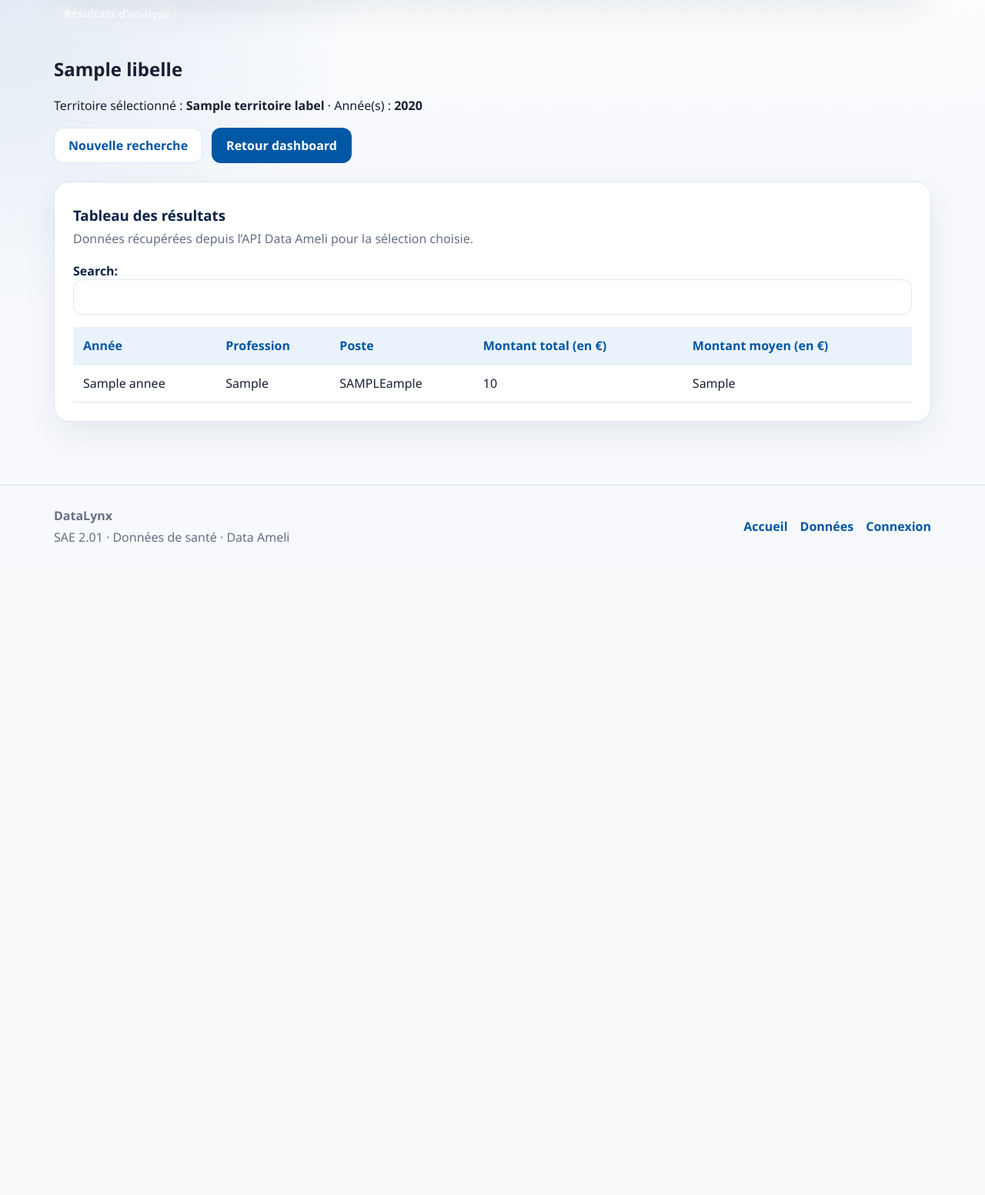
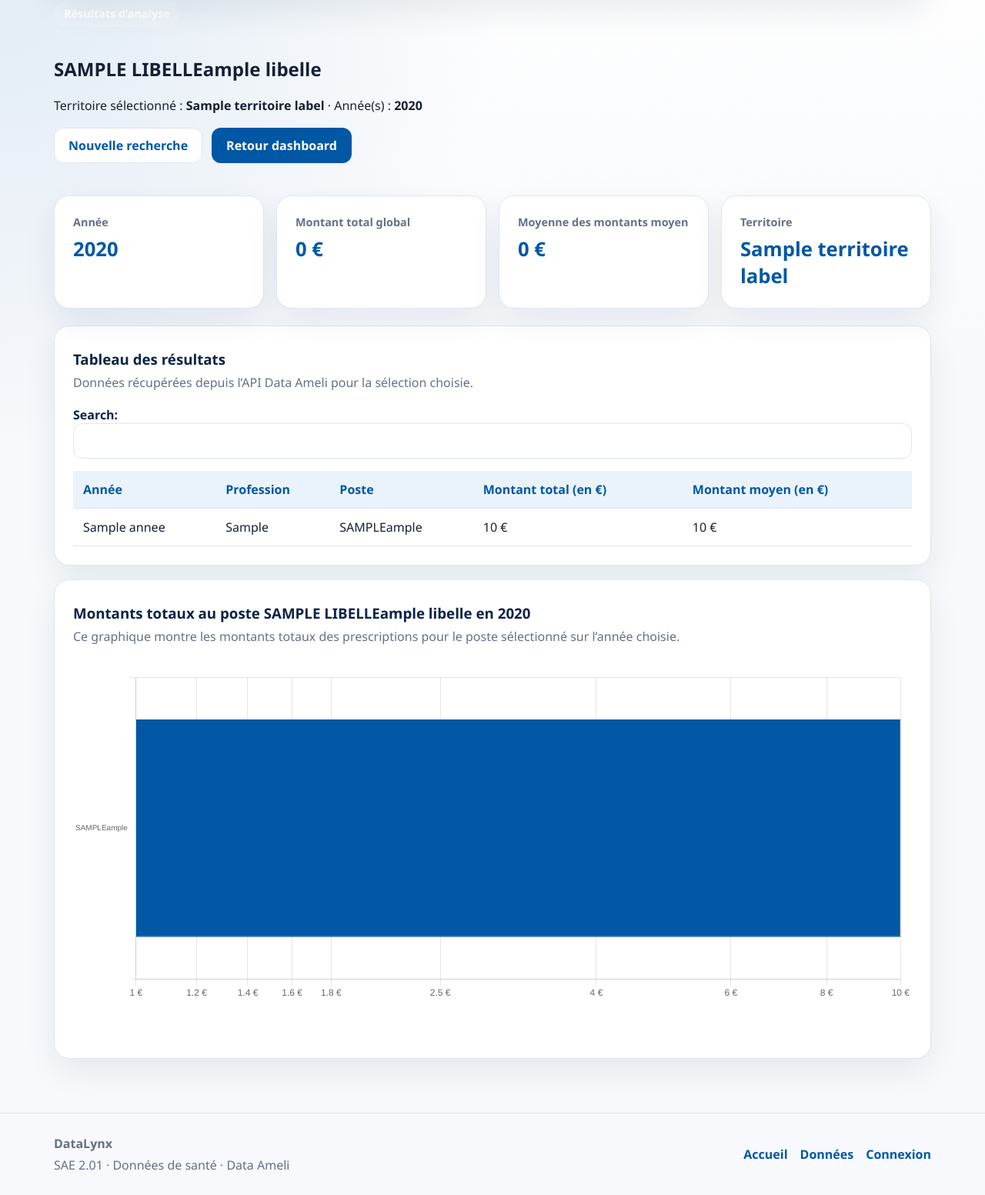
Before and after one commit to ThunderJoy61/S201-git, a Flask app: template templates/prescriptionsr.html in a window 1280 px wide. Shown: the part 90-1643 px from the top of the page at 77% size. Before the commit the page ends 795 px from the top, so only its background shows below. Run offline with Flask 3, Linux system fonts and the light colour scheme; the template is opened without the code that fills it: most values are stand-ins (such as "Sample title", 1, 10 or a date in 2020).

Commit message:
Ajout des kpi et modification du graphique dans la page prescriptions

```diff
--- a/services/ameli_api.py
+++ b/services/ameli_api.py
@@ -140,6 +140,6 @@
                 "select": "annee, profession_sante,libelle_poste_prescription,montant_total_prescription_integer,montant_moyen_prescription_integer",
                 "where": where,
                 "limit": 100,
-                "order_by": "annee",
+                "order_by": "montant_total_prescription_integer DESC",
             },
         )
--- a/templates/prescriptionsr.html
+++ b/templates/prescriptionsr.html
@@ -8,7 +8,7 @@
 <section class="hero">
     <div>
         <span class="hero-badge">Résultats d’analyse</span>
-        <h2>{{ prescriptions.libelle|capitalize }}</h2>
+        <h2>{{ prescriptions.libelle[0]|upper }}{{ prescriptions.libelle[1:] }}</h2>
         <p>
             Territoire sélectionné :
             <strong>{{ territoire_label }}</strong>
@@ -29,6 +29,27 @@
 </section>
 
 {% if resultats %}
+<section class="kpi-grid">
+    <div class="kpi-card">
+        <span class="kpi-label">Année</span>
+        <strong>{{ year }}</strong>
+    </div>
+
+    <div class="kpi-card">
+        <span class="kpi-label">Montant total global</span>
+        <strong>{{ "{:,}".format(montant_total_global|int).replace(",", " ") }} €</strong>
+    </div>
+
+    <div class="kpi-card">
+        <span class="kpi-label">Moyenne des montants moyen</span>
+        <strong>{{ "{:,}".format(montant_moyen_global|int).replace(",", " ") }} €</strong>
+    </div>
+
+    <div class="kpi-card">
+        <span class="kpi-label">Territoire</span>
+        <strong>{{ territoire_label }}</strong>
+    </div>
+</section>
 {% endif %}
 
 <section class="card">
@@ -57,10 +78,10 @@
                     {% for r in resultats %}
                         <tr>
                             <td>{{ r.annee|string|truncate(10, True, '') }}</td>
-                            <td>{{ r.profession_sante|capitalize }}</td>
+                            <td>{{ r.profession_sante }}</td>
                             <td>{{ r.libelle_poste_prescription[0]|upper }}{{ r.libelle_poste_prescription[1:] }}</td>
-                            <td> {{ r.montant_total_prescription_integer }}</td>
-                            <td>{{ r.montant_moyen_prescription_integer }}</td>
+                            <td>{{ "{:,}".format(r.montant_total_prescription_integer|int).replace(",", " ") }} €</td>
+                            <td>{{ "{:,}".format(r.montant_moyen_prescription_integer|int).replace(",", " ") }} €</td>
                         </tr>
                     {% endfor %}
                 </tbody>
@@ -90,4 +111,82 @@
         </div>
     {% endif %}
 </section>
+<section class="card">
+    <div class="section-title">
+        <div>
+            <h3>Montants totaux au poste {{ prescriptions.libelle[0]|upper }}{{ prescriptions.libelle[1:] }} en {{ year }}</h3>
+            <p>
+                Ce graphique montre les montants totaux des prescriptions pour le poste sélectionné sur l’année choisie.
+            </p>
+        </div>
+    </div>
+    <div style="max-width: 1100px; height: 450px; margin: 30px auto;">
+        <canvas id="graphiqueHorizontal"></canvas>
+    </div>
+</section>
+<script src="https://cdn.jsdelivr.net/npm/chart.js"></script>
+
+<script>
+    document.addEventListener("DOMContentLoaded", function () {
+        const labelsPrescriptions = [{% for r in resultats %}"{{ r.profession_sante[0]|upper }}{{ r.profession_sante[1:] }}",{% endfor %}];
+
+        const montantsTotaux = [{% for r in resultats %}{{ r.montant_total_prescription_integer or 0 }},{% endfor %}];
+
+        const ctx = document.getElementById('graphiqueHorizontal').getContext('2d');
+
+        new Chart(ctx, {
+            type: 'bar',
+            data: {
+                labels: labelsPrescriptions,
+                datasets: [{
+                    label: 'Montant Total (€)',
+                    data: montantsTotaux,
+                    backgroundColor: '#0057A4',
+                    borderColor: '#0057A4',
+                    borderWidth: 1
+                }]
+            },
+            options: {
+                plugins: {
+                    legend: {
+                        display: false
+                    }
+                },
+                indexAxis: 'y',
+                responsive: true,
+                maintainAspectRatio: false,
+                scales: {
+                    x: {
+                        type: 'logarithmic',
+                        beginAtZero: true,
+                        ticks: {
+                            autoSkip: true,
+                            maxTicksLimit: 15,
+                            maxrotation: 0,
+                            minrotation: 0,
+                            callback: function(value) {
+                                if (value >= 1000000) return (value / 1000000).toFixed(1) + ' M€';
+                                if (value >= 1000) return (value / 1000).toFixed(0) + ' K€';
+                                return value + ' €';
+                            }
+                        }
+                    },
+                    y: {
+                        ticks: {
+                            autoSkip: false,
+                            font: { size: 10 },
+                            callback: function(value) {
+                                const label = this.getLabelForValue(value);
+                            if (label.length > 25) {
+                                return label.substring(0, 25) + '...';
+                            }
+                            return label;
+                            }
+                        }
+                    }
+                }
+            }
+        });
+    });
+</script>
 {% endblock %}
```
Also changed, not shown: controllers/prescriptions.py (+29 -1 lines).
